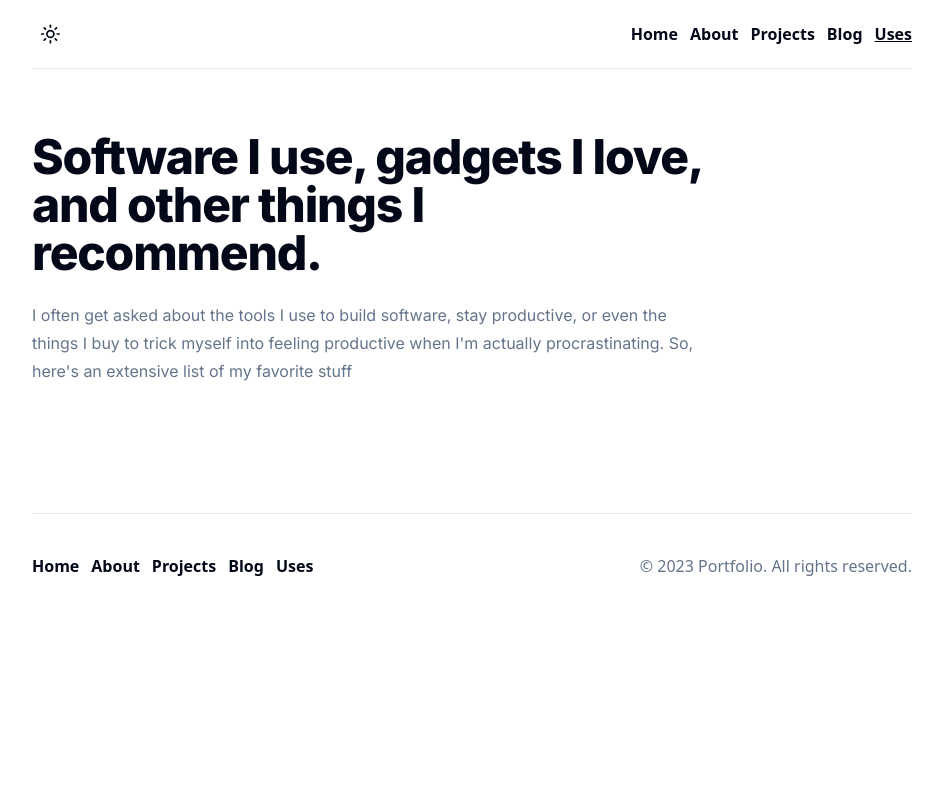
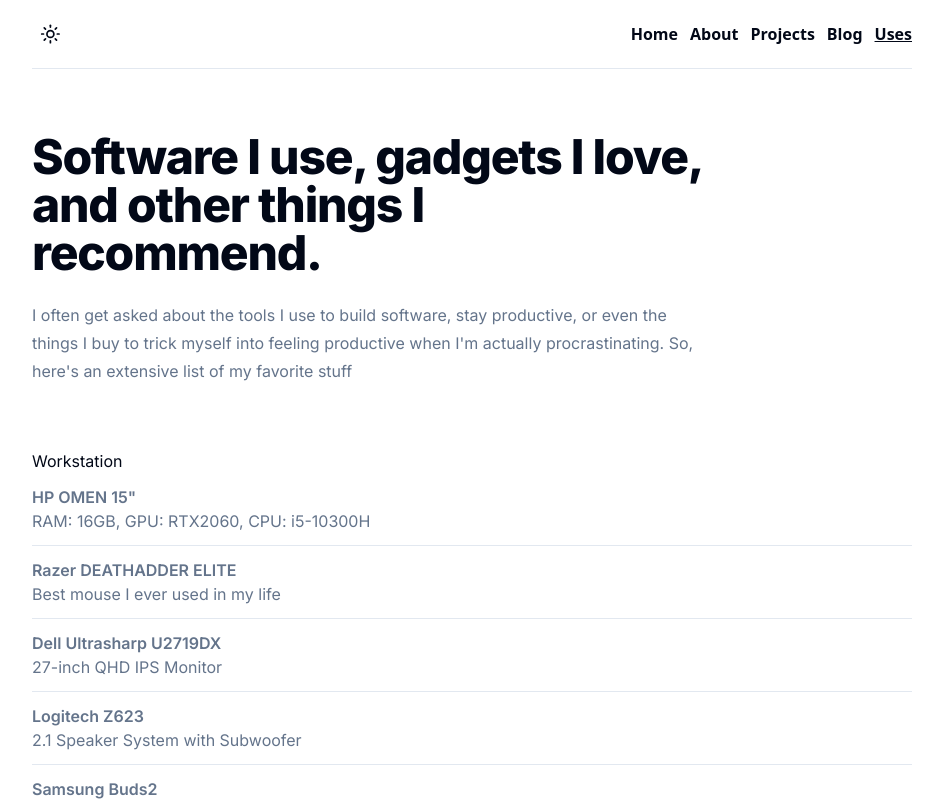
Before and after one commit to piotrszubert/nextjs-dev-portfolio, a Next.js app: page /uses in a window 1280 px wide. Shown: the top 801 px of the page, without its empty margins (168-1111 px from the left). Built offline with nearby package versions, Linux system fonts and the light colour scheme.

Commit message:
added workstation section

```diff
--- a/components/usesList.tsx
+++ b/components/usesList.tsx
@@ -1,11 +1,21 @@
-const uses = [
-
+const workStation = [
+  { name: 'HP OMEN 15"', description: 'RAM: 16GB, GPU: RTX2060, CPU: i5-10300H' },
+  { name: 'Razer DEATHADDER ELITE', description: 'Best mouse I ever used in my life' },
+  { name: 'Dell Ultrasharp U2719DX', description: '27-inch QHD IPS Monitor' },
+  { name: 'Logitech Z623', description: '2.1 Speaker System with Subwoofer' },
+  { name: 'Samsung Buds2', description: 'My everyday headphones' },
 ];
 
 export default function UsesList() {
   return (
     <div>
-
+      <h3>Workstation</h3>
+      {workStation.map((item, index) => (
+        <div className="text-muted-foreground border-b py-3" key={index}>
+          <h3 className="font-semibold">{item.name}</h3>
+          <p>{item.description}</p>
+        </div>
+      ))}
     </div>
   );
 }
--- a/pages/uses/index.tsx
+++ b/pages/uses/index.tsx
@@ -2,6 +2,7 @@ import { Inter } from 'next/font/google'
 import Layout from '@/components/layout'
 import PageHero from '@/components/pageHero'
 import Head from 'next/head'
+import UsesList from '@/components/usesList'
 
 const inter = Inter({ subsets: ['latin'] })
 
@@ -18,6 +19,7 @@ export default function Uses() {
         heading="Software I use, gadgets I love, and other things I recommend."
         subheading="I often get asked about the tools I use to build software, stay productive, or even the things I buy to trick myself into feeling productive when I'm actually procrastinating. So, here's an extensive list of my favorite stuff"
       />
+      <UsesList/>
       </main>
     </Layout>
   )
```
